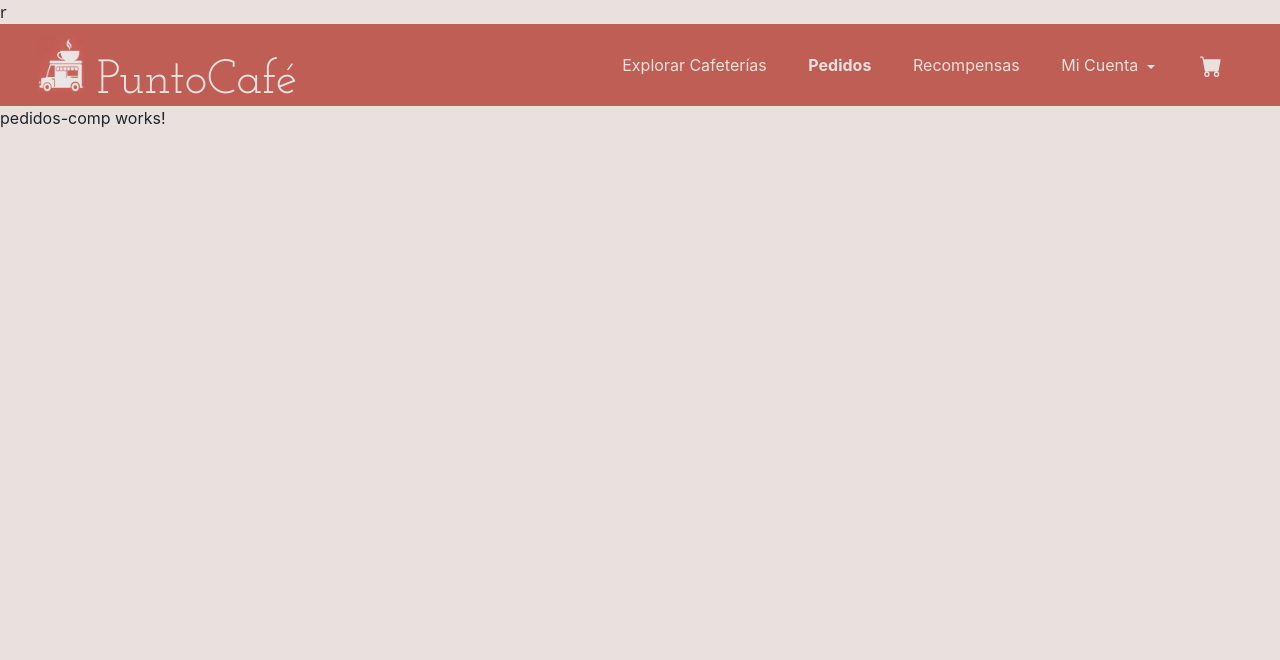
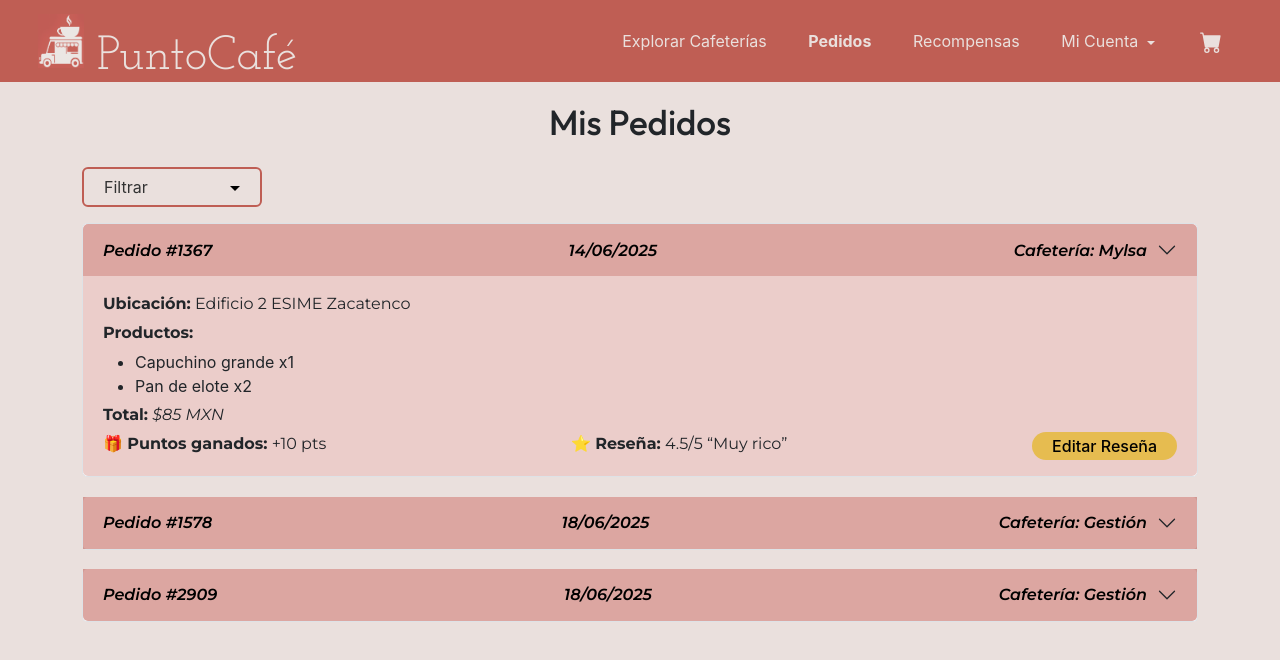
Before and after one commit to KarlaVenegas/frontProyecto, an Angular app: page /comprador/pedidos in a window 1280 px wide. Shown: the top 660 px of the page. Built offline with nearby package versions, Linux system fonts and the light colour scheme.

Commit message:
flujo comprador

```diff
--- a/angular.json
+++ b/angular.json
@@ -28,6 +28,7 @@
             ],
             "styles": [
               "node_modules/bootstrap/dist/css/bootstrap.min.css",
+              "node_modules/@ng-select/ng-select/themes/default.theme.css",
               "src/styles.css"
             ],
             "scripts": [
--- a/package.json
+++ b/package.json
@@ -17,6 +17,7 @@
     "@angular/platform-browser": "^19.2.0",
     "@angular/platform-browser-dynamic": "^19.2.0",
     "@angular/router": "^19.2.0",
+    "@ng-select/ng-select": "^14.9.0",
     "@popperjs/core": "^2.11.8",
     "bootstrap": "^5.3.7",
     "rxjs": "~7.8.0",
--- a/src/app/NavBars/nav-bar-principal/nav-bar-principal.component.html
+++ b/src/app/NavBars/nav-bar-principal/nav-bar-principal.component.html
@@ -15,13 +15,13 @@
           <a class="nav-link" routerLink="/principal/inicio" routerLinkActive="active" [routerLinkActiveOptions]="{exact:true}">Inicio</a>
         </li>
         <li class="nav-item">
-          <a class="nav-link" routerLink="/principal/explorar" routerLinkActive="active" [routerLinkActiveOptions]="{exact:true}">Explorar cafeterías</a>
+          <a class="nav-link" routerLink="/principal/explorar" routerLinkActive="active" [routerLinkActiveOptions]="{exact:true}">Explorar Cafeterías</a>
         </li>
         <li class="nav-item">
-          <a class="nav-link" routerLink="/principal/crearCuenta" routerLinkActive="active" [routerLinkActiveOptions]="{exact:true}">Crear cuenta</a>
+          <a class="nav-link" routerLink="/principal/crearCuenta" routerLinkActive="active" [routerLinkActiveOptions]="{exact:true}">Crear Cuenta</a>
         </li>
         <li class="nav-item">
-          <a class="nav-link" routerLink="/principal/login" routerLinkActive="active" [routerLinkActiveOptions]="{exact:true}">Iniciar sesión</a>
+          <a class="nav-link" routerLink="/principal/login" routerLinkActive="active" [routerLinkActiveOptions]="{exact:true}">Iniciar Sesión</a>
         </li>
       </ul>
     </div>
--- a/src/app/comprador/actualizar-cuenta/actualizar-cuenta.component.css
+++ b/src/app/comprador/actualizar-cuenta/actualizar-cuenta.component.css
@@ -48,7 +48,7 @@ body {
 .cuenta-container {
   background-color: #f7efed;
   padding: 40px;
-  max-width: 700px;
+  max-width: 600px;
   margin: 40px auto;
   border-radius: 12px;
 }
@@ -103,15 +103,6 @@ body {
   text-align: left;
 }
 
-.cuenta-container {
-  background-color: #f7efed;
-  padding: 40px;
-  max-width: 500px;
-  margin: 40px auto;
-  border-radius: 12px;
-  font-family: Arial, sans-serif;
-}
-
 .space{
   margin-bottom: 0.5vw;
 }
@@ -119,8 +110,7 @@ body {
 /* ----------- INPUT FLOAT LABEL ----------- */
 
 .container {
-  width: 100%;
-  max-width: 700px;
+  max-width: 600px;
   height: 2.5em;
   position: relative;
   margin-bottom: 30px;
--- a/src/app/comprador/mi-cuenta-comp/mi-cuenta-comp.component.css
+++ b/src/app/comprador/mi-cuenta-comp/mi-cuenta-comp.component.css
@@ -11,7 +11,7 @@ h1{
 .cuenta-container {
   background-color: #f7efed;
   padding: 40px;
-  max-width: 500px;
+  max-width: 600px;
   margin: 40px auto;
   border-radius: 12px;
 }
--- a/src/app/comprador/pedidos-comp/pedidos-comp.component.css
+++ b/src/app/comprador/pedidos-comp/pedidos-comp.component.css
@@ -0,0 +1,111 @@
+/*Letras*/
+@import url('https://fonts.googleapis.com/css2?family=Josefin+Slab:ital,wght@0,100..700;1,100..700&family=Montserrat:ital,wght@0,100..900;1,100..900&family=Outfit:wght@100..900&display=swap');
+
+h1{
+  font-family: 'Outfit',sans-serif;
+  font-size: 35px;
+  text-align: center;
+  margin-top: 1.5vw;
+}
+/* Div del select */
+::ng-deep .custom-ng-select {
+  border: 2px solid #BF5E54 !important;
+  border-radius: 6px;
+  font-size: 16px;
+  color: #000;
+  width: 180px;
+}
+
+::ng-deep .custom-ng-select .ng-select-container {
+  background-color: #eae0dd !important;
+  padding: 4px 10px;
+  border-radius: 6px;
+  border: none !important;
+}
+
+/* Flecha del select */
+::ng-deep .custom-ng-select .ng-select-container .ng-arrow-wrapper .ng-arrow {
+  border-color: black transparent transparent transparent !important;
+}
+
+/* Panel del dropdown */
+::ng-deep .custom-ng-select .ng-dropdown-panel {
+  border: 2px solid #BF5E54;
+  background-color: #eae0dd !important;
+  border-radius: 0 0 6px 6px;
+  box-shadow: 0 4px 8px rgba(0, 0, 0, 0.1); /* sombra sutil */
+  overflow: hidden;
+}
+
+/* Opciones dentro del panel */
+::ng-deep .custom-ng-select .ng-dropdown-panel .ng-option {
+  padding: 8px 12px;
+  font-size: 15px;
+  border-bottom: 1px solid #e0d0cd;
+  background-color: #e0d0cd;
+}
+
+::ng-deep .custom-ng-select .ng-option:hover:not(.ng-option-selected) {
+  background-color: #bf5f545a !important;
+  color: #000000 !important;
+}
+
+::ng-deep .custom-ng-select .ng-option-selected {
+
+  color: #000000c1 !important;
+}
+/*Forza a que no se  ponga nada en blanco*/
+::ng-deep .custom-ng-select .ng-option {
+  background-color: #eae0dd !important;
+}
+
+/*Acordeon de pedidos*/
+.cafe{
+  margin-right: 10px;
+}
+.accordion-item{
+  margin-bottom: 1.5vw;
+  border-radius: 5px 5px;
+}
+
+.accordion-button{
+  background-color: rgba(191, 94, 84, 0.55);
+  color: #000;
+}
+
+.accordion-button:focus {
+  box-shadow: 0 0 0 0.25rem rgba(191, 94, 84, 0.5);
+  border-color: #BF5E54;
+  outline: none;
+}
+
+.accordion-collapse{
+  background-color: rgba(191, 94, 84, 0.31) !important;
+  border-radius: 0 0 5px 5px;
+}
+
+span{
+  font-family: 'Montserrat', sans-serif;
+  font-style: italic;
+  font-weight: 600;
+}
+
+p{
+  font-family: 'Montserrat', sans-serif;
+}
+.descripcion,ul{
+  margin-bottom: 5px;
+}
+
+.btn-editar {
+  background-color: #E6BC50;
+  border: none;
+  border-radius: 20px;
+  padding: 2px 20px;
+  font-weight: 500;
+  cursor: pointer;
+  transition: background-color 0.3s ease;
+}
+.btn-editar:hover {
+  background-color: #B48B37;
+}
--- a/src/app/comprador/pedidos-comp/pedidos-comp.component.html
+++ b/src/app/comprador/pedidos-comp/pedidos-comp.component.html
@@ -1 +1,56 @@
-<p>pedidos-comp works!</p>
+<h1>Mis Pedidos</h1>
+<div class="container my-4">
+  <div class="mb-3">
+    <ng-select
+      [items]="['Todos','Esta semana', 'Este Mes']"
+      [(ngModel)]="opcionSeleccionada"
+      [searchable]="false"
+      [clearable]="false"
+      bindLabel=""
+      class="custom-ng-select"
+      placeholder="">
+    </ng-select>
+  </div>
+
+  <div class="accordion" id="accordionPedidos">
+    <!-- AQUI SE CAMBIA LA INFO DE PEDIDOS Y SE VAN AGREGADNDO-->
+    <div class="accordion" id="accordionPedidos">
+      <div class="accordion-item" *ngFor="let pedido of pedidos; let i = index">
+        <h2 class="accordion-header" [id]="'heading' + i">
+          <button class="accordion-button collapsed" type="button" data-bs-toggle="collapse"
+            [attr.data-bs-target]="'#collapse' + i"
+            [attr.aria-controls]="'collapse' + i"
+            [attr.aria-expanded]="i === 0 ? 'true' : 'false'">
+            <div class="d-flex flex-column flex-md-row justify-content-between w-100">
+              <span>Pedido #{{ pedido.id }}</span>
+              <span>{{ pedido.fecha }}</span>
+              <span class="cafe">Cafetería: {{ pedido.cafeteria }}</span>
+            </div>
+          </button>
+        </h2>
+        <div [id]="'collapse' + i"
+            class="accordion-collapse collapse"
+            [class.show]="i === 0"
+            [attr.aria-labelledby]="'heading' + i"
+            data-bs-parent="#accordionPedidos">
+          <div class="accordion-body">
+            <p class="descripcion"><strong>Ubicación:</strong> {{ pedido.ubicacion }}</p>
+            <p class="descripcion"><strong>Productos:</strong></p>
+            <ul>
+              <li *ngFor="let producto of pedido.productos">{{ producto }}</li>
+            </ul>
+            <p class="descripcion"><strong>Total:</strong> <em> ${{ pedido.total }} MXN</em></p>
+            <div class="d-flex flex-column flex-md-row justify-content-between align-items-start gap-2 flex-wrap">
+              <p class="mb-0">🎁 <strong>Puntos ganados:</strong> +{{ pedido.puntos }} pts</p>
+              <p class="mb-0">⭐ <strong>Reseña:</strong> {{ pedido.resena }}</p>
+              <button class="btn-editar">Editar Reseña</button>
+            </div>
+          </div>
+        </div>
+      </div>
+    </div>
+
+  </div>
+
+
+</div>
--- a/src/app/comprador/pedidos-comp/pedidos-comp.component.ts
+++ b/src/app/comprador/pedidos-comp/pedidos-comp.component.ts
@@ -1,11 +1,47 @@
 import { Component } from '@angular/core';
+import { NgSelectModule } from '@ng-select/ng-select';
+import { FormsModule } from '@angular/forms';
+import { CommonModule } from '@angular/common';
 
 @Component({
   selector: 'app-pedidos-comp',
-  imports: [],
+  imports: [NgSelectModule, FormsModule, CommonModule],
   templateUrl: './pedidos-comp.component.html',
   styleUrl: './pedidos-comp.component.css'
 })
 export class PedidosCompComponent {
-
+  opcionSeleccionada: string ='Filtrar';
+  /*AGREGUE ESTOS PARA VER COMO FUNCIONABA EL FRONT, PUEDEN QUITARLOS */
+  pedidos = [
+    {
+      id: 1367,
+      fecha: '14/06/2025',
+      cafeteria: 'Mylsa',
+      ubicacion: 'Edificio 2 ESIME Zacatenco',
+      productos: ['Capuchino grande x1', 'Pan de elote x2'],
+      total: 85,
+      puntos: 10,
+      resena: '4.5/5 “Muy rico”'
+    },
+    {
+      id: 1578,
+      fecha: '18/06/2025',
+      cafeteria: 'Gestión',
+      ubicacion: 'ESCOM Cerca de palapas',
+      productos: ['Café americano grande x1', 'Galletas oreo x2'],
+      total: 50,
+      puntos: 15,
+      resena: '5/5 “Rico y caliente'
+    },
+    {
+      id: 2909,
+      fecha: '18/06/2025',
+      cafeteria: 'Gestión',
+      ubicacion: 'ESCOM Cerca de palapas',
+      productos: ['Café americano grande x1', 'Galletas oreo x2'],
+      total: 50,
+      puntos: 15,
+      resena: '5/5 “Rico y caliente'
+    },
+  ]
 }
--- a/src/app/comprador/recompensas-comp/recompensas-comp.component.css
+++ b/src/app/comprador/recompensas-comp/recompensas-comp.component.css
@@ -8,10 +8,17 @@ h1{
   margin-top: 1.5vw;
 }
 
+.container {
+  background-color: #f7efed;
+  padding: 40px;
+  max-width: 600px;
+  margin: 40px auto;
+  border-radius: 12px;
+}
+
 h2{
-  margin-top: 2vw;
   font-family: 'Montserrat', sans-serif;
-  font-size: 20px;
+  font-size: 18px;
   font-weight: 400;
   margin-bottom: 1.5vw;
 }
--- a/src/app/comprador/tu-carrito-comp/tu-carrito-comp.component.css
+++ b/src/app/comprador/tu-carrito-comp/tu-carrito-comp.component.css
@@ -0,0 +1,119 @@
+/*Letras*/
+@import url('https://fonts.googleapis.com/css2?family=Josefin+Slab:ital,wght@0,100..700;1,100..700&family=Montserrat:ital,wght@0,100..900;1,100..900&family=Outfit:wght@100..900&display=swap');
+
+h1{
+  font-family: 'Outfit',sans-serif;
+  font-size: 35px;
+  text-align: center;
+  margin-top: 1.5vw;
+}
+
+.container {
+  background-color: #f7efed;
+  padding: 40px;
+  max-width: 600px;
+  margin: 40px auto;
+  border-radius: 12px;
+}
+
+h3{
+  font-family: 'Montserrat', sans-serif;
+  font-size: 20px;
+  text-align: center;
+  font-style: italic;
+  font-weight: 550;
+  margin-bottom: 3vw;
+}
+
+.btn-anadir {
+  background-color: #E6BC50;
+  border: none;
+  border-radius: 20px;
+  padding: 5px 30px;
+  font-weight: bold;
+  cursor: pointer;
+  transition: background-color 0.3s ease;
+  color: #000000;
+  justify-content: center;
+  margin-top: 1vw;
+}
+
+.btn-anadir:hover {
+  background-color: #B48B37;
+}
+
+p{
+  font-family: 'Montserrat', sans-serif;
+}
+
+/*Productos*/
+.lista-productos {
+  display: flex;
+  flex-direction: column;
+  gap: 1rem;
+  margin: 1rem 0;
+}
+
+.producto {
+  display: flex;
+  justify-content: space-between;
+  align-items: center;
+  background: rgba(191, 94, 84, 0.35);
+  padding: 0.75rem 1rem;
+  border-radius: 8px;
+  box-shadow: 0 2px 5px rgba(0, 0, 0, 0.05);
+  flex-wrap: wrap;
+}
+
+.producto-info {
+  display: flex;
+  flex-direction: column;
+  flex: 1;
+}
+
+.nombre {
+  font-weight: bold;
+  font-size: 0.95rem;
+  font-family: 'Montserrat', sans-serif;
+}
+
+.precio {
+  color: #555;
+  font-size: 0.9rem;
+  font-family: 'Montserrat', sans-serif;
+}
+
+.controles {
+  display: flex;
+  align-items: center;
+  gap: 0.5rem;
+}
+
+.controles button {
+  padding: 0.4rem 0.8rem;
+  font-size: 1rem;
+  background-color: #f6dbd9;
+  border: none;
+  border-radius: 10px;
+  cursor: pointer;
+  transition: background-color 0.2s;
+}
+
+.controles button:hover {
+  background-color: #ce9e9c;
+}
+
+/*Linea*/
+.linea-separadora {
+  border: none;
+  height: 2px;
+  background-color: #BF5E54;
+  margin: 1.5rem 0;
+  margin-bottom: 0;
+}
+
+.total {
+  text-align: right;
+  font-size: 1.3rem;
+  font-weight: bold;
+}
--- a/src/app/comprador/tu-carrito-comp/tu-carrito-comp.component.html
+++ b/src/app/comprador/tu-carrito-comp/tu-carrito-comp.component.html
@@ -1 +1,48 @@
-<p>tu-carrito-comp works!</p>
+<h1>Mi Carrito</h1>
+
+<div class="container">
+  <h3>Cafetería: Mylssa</h3>
+  <p>Resumen del pedido: </p>
+
+  <form #form="" class="">
+    <div class="lista-productos">
+        <!-- Producto 1 aqui se van agregando -->
+        <div class="producto">
+          <div class="producto-info">
+            <span class="nombre">Café Americano</span>
+            <span class="precio">$25 x 2</span>
+          </div>
+
+          <div class="controles">
+            <button>-</button>
+            <span>2</span>
+            <button>+</button>
+          </div>
+        </div>
+
+
+        <div class="producto">
+          <div class="producto-info">
+            <span class="nombre">Pan de Elote</span>
+            <span class="precio">$15 x 1</span>
+          </div>
+
+          <div class="controles">
+            <button>-</button>
+            <span>1</span>
+            <button>+</button>
+          </div>
+        </div>
+
+        <hr class="linea-separadora">
+        <span class="total">Total: $65.00</span>
+        <button class="btn-anadir">Realizar Pedido</button>
+      </div>
+  </form>
+
+
+
+
+
+
+</div>
--- a/src/index.html
+++ b/src/index.html
@@ -2,7 +2,7 @@
 <html lang="en">
 <head>
   <meta charset="utf-8">
-  <title>FrontProyecto</title>r
+  <title>PuntoCafé</title>
   <base href="/"><!-- ARRIBA LAS CHIVAS -->
   <meta name="viewport" content="width=device-width, initial-scale=1">
   <link rel="icon" type="image/x-icon" href="favicon.ico">
```
Also changed, not shown: 1 other file (tests, documents, lock files or other folders).
